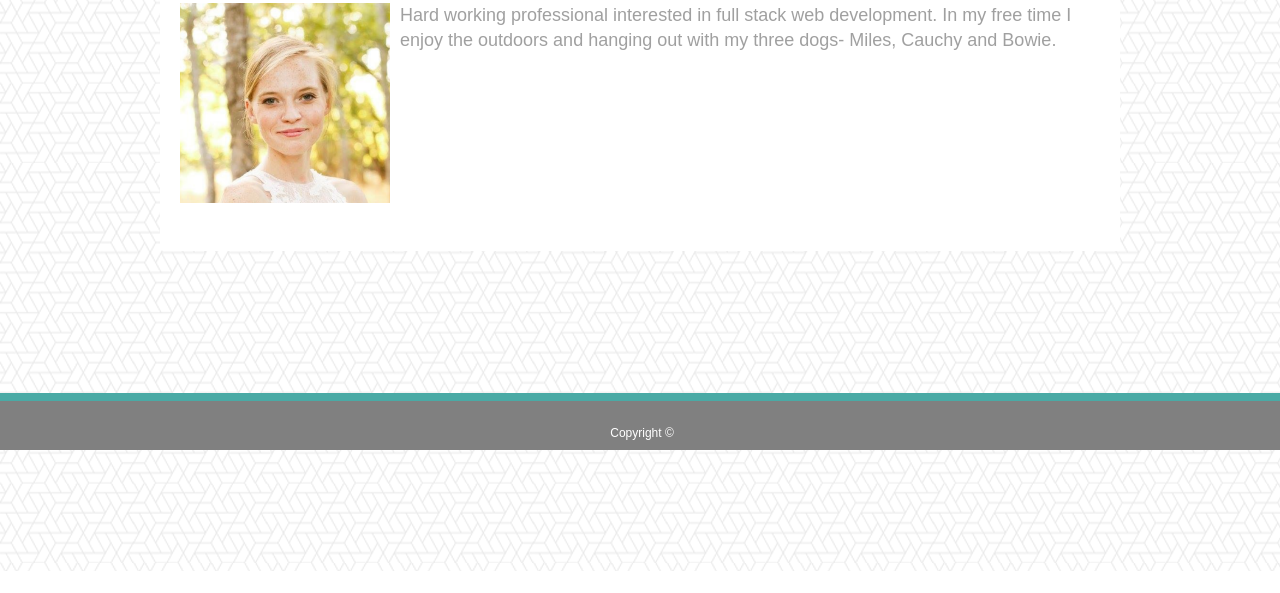
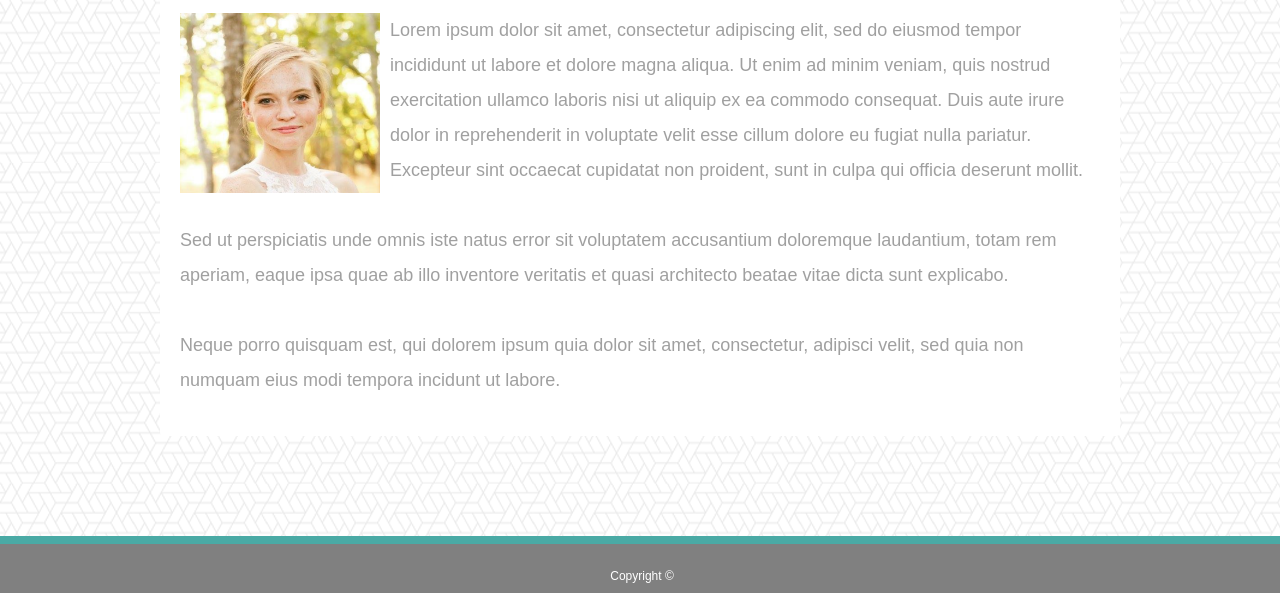
Before and after one commit to aubreywinkie/Homework1, a plain HTML site: page index.html in a window 1280 px wide. Shown: the part 237-830 px from the top of the page. Before the commit the page ends 808 px from the top, so only its background shows below. Drawn offline with Linux system fonts and the light colour scheme.

Commit message:
fixed about

```diff
--- a/assets/css/style.css
+++ b/assets/css/style.css
@@ -12,19 +12,20 @@
     float:left;
     padding-right: 10px;
     padding-left: 20px;
+    padding-bottom: 10px;
   }
  .about {
     overflow: auto;
     background-color: white;
     width: 960px;
-    padding: 20px 0px 48px 0px;
+    padding: 20px 0px 20px 0px;
     margin-top: 25px;
-    margin-bottom: 102px;
+    /*margin-bottom: 50px;*/
     display: block;
     margin-left: auto;
     margin-right: auto;
     border-radius: 4px;
-    line-height: 25px;
+    line-height: 35px;
 
   }
 
@@ -125,7 +126,8 @@
 }
 
 .para {
-  padding-right: 20px;
+  padding-right: 25px;
+  padding-left: 20px;
 }
 
 h1 {
@@ -134,7 +136,7 @@
 }
 
 .footer {
-    margin-top: 142px;
+    margin-top: 100px;
     margin-left: -8px;
     margin-right: -8px;
     width: 100%;
--- a/index.html
+++ b/index.html
@@ -22,8 +22,15 @@
 
 <div class="about">
 <h1 class="heading"> About Me </h1>
-<img class="photo" src="assets/images/profile.jpg" alt="Smiley face" height="200" width="210"/>
-<p class="para"> Hard working professional interested in full stack web development. In my free time I enjoy the outdoors and hanging out with my three dogs- Miles, Cauchy and Bowie. </p>
+<img class="photo" src="assets/images/profile.jpg" alt="Smiley face" height="180" width="200"/>
+<p class="para"> Lorem ipsum dolor sit amet, consectetur adipiscing elit, sed do eiusmod tempor incididunt ut labore et dolore magna aliqua. Ut enim ad minim veniam, quis nostrud exercitation ullamco laboris nisi ut aliquip ex ea commodo consequat. Duis aute irure dolor in reprehenderit in voluptate velit esse cillum dolore eu fugiat nulla pariatur. Excepteur sint occaecat cupidatat non proident, sunt in culpa qui officia deserunt mollit.
+<br>
+<br>
+
+Sed ut perspiciatis unde omnis iste natus error sit voluptatem accusantium doloremque laudantium, totam rem aperiam, eaque ipsa quae ab illo inventore veritatis et quasi architecto beatae vitae dicta sunt explicabo.
+<br>
+<br>
+Neque porro quisquam est, qui dolorem ipsum quia dolor sit amet, consectetur, adipisci velit, sed quia non numquam eius modi tempora incidunt ut labore. </p>
 </div>
 
 <footer class="footer"> Copyright © </footer>
```
